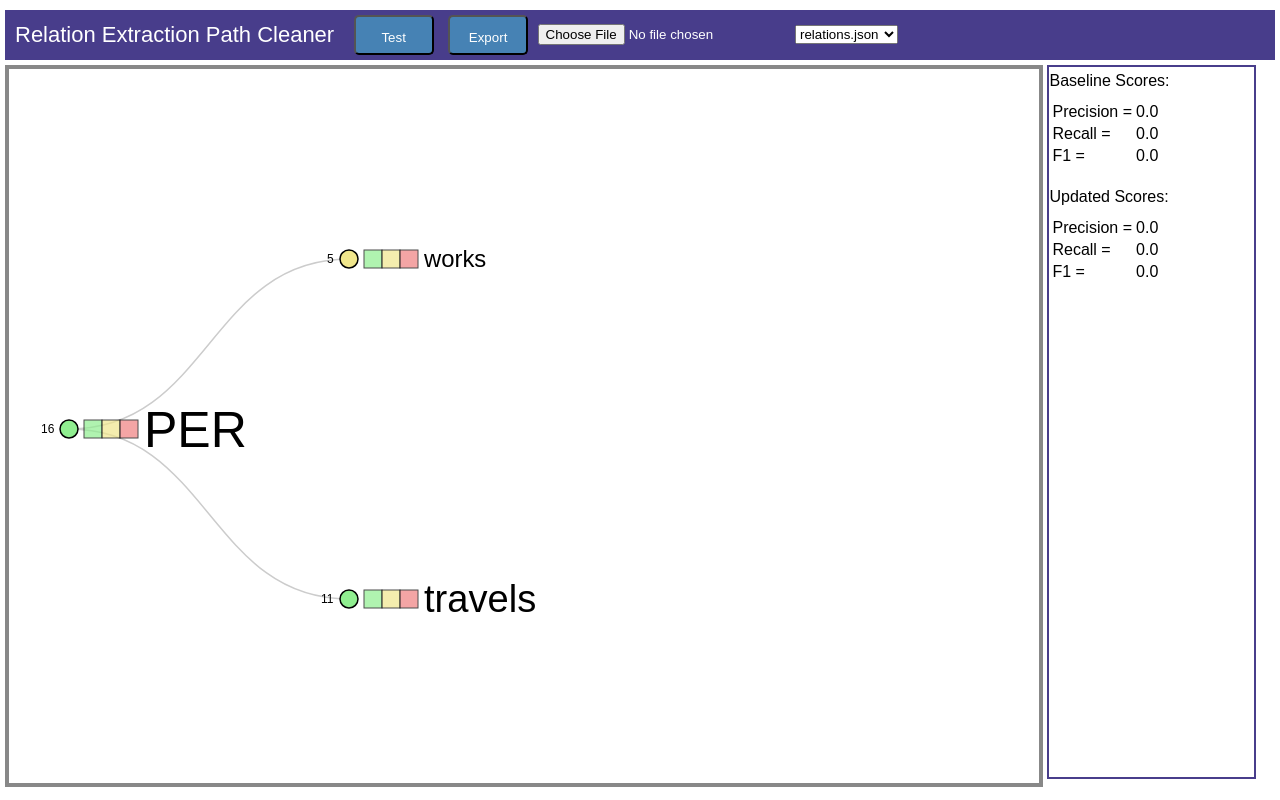
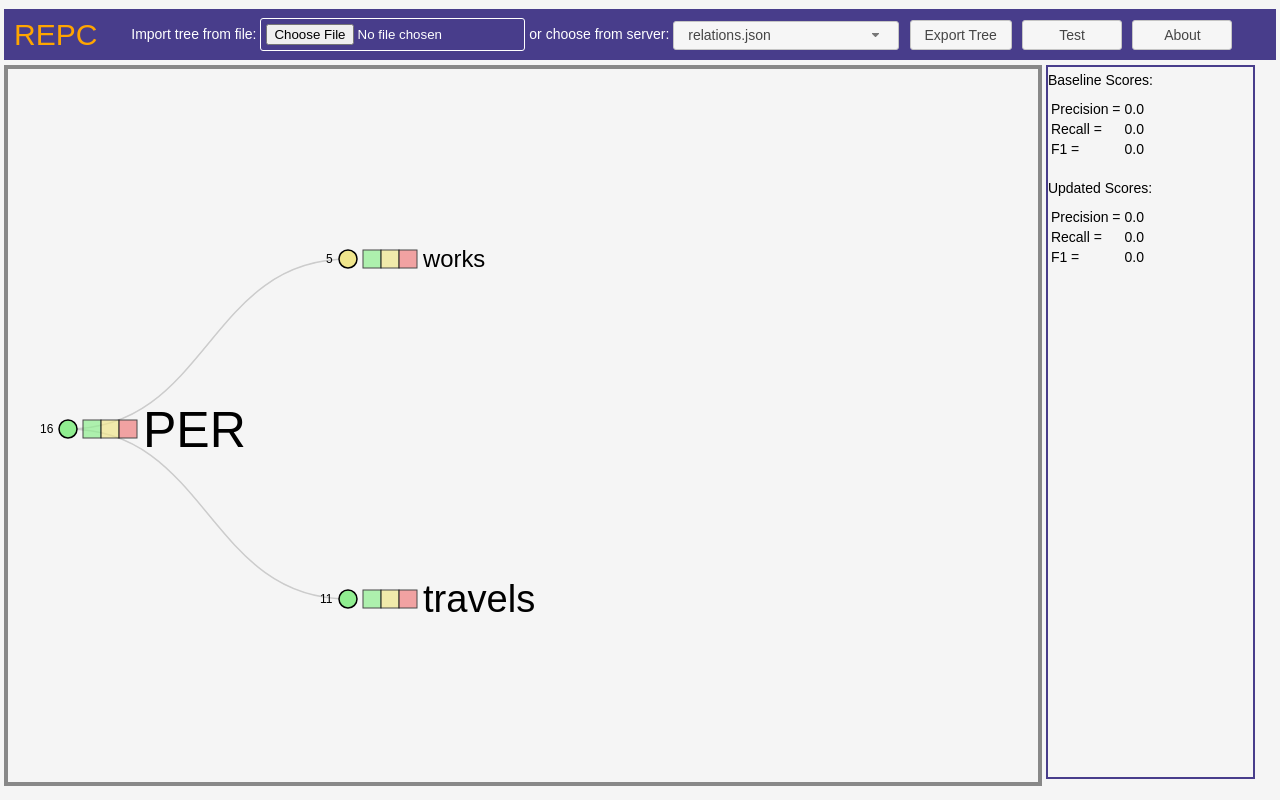
Before and after one commit to bddicken/repc, a plain HTML site: page client/index.html in a window 1280 px wide. Drawn offline with nearby package versions, Linux system fonts and the light colour scheme.

Commit message:
UI improvements

```diff
--- a/client/index.html
+++ b/client/index.html
@@ -6,12 +6,14 @@
 
   <link rel="stylesheet" type="text/css" href="./style/style.css">
 
+  <!-- JQuery -->
   <script src="./js/jquery-1.8.3.min.js"></script>
 
   <!-- JQuery UI -->
   <link rel="stylesheet" href="https://ajax.googleapis.com/ajax/libs/jqueryui/1.11.2/themes/smoothness/jquery-ui.css" />
   <script src="https://ajax.googleapis.com/ajax/libs/jqueryui/1.11.2/jquery-ui.min.js"></script>
 
+  <!-- D3 -->
   <script src="./js/d3.v3.js"></script>
   <script src="./js/d3.tip.js"></script>
 
@@ -21,17 +23,21 @@
 
 <div id="title-bar">
 
-<span id="title">Relation Extraction Path Cleaner</span>
+<span id="title">REPC</span>
+<!--<span id="title">Relation Extraction Path Cleaner</span>-->
 
-<button class="button-g">Test</button>
-<button class="button-g" id="export" >Export</button>
-<input class="input-g" type="file" id="fileInput">
-
-<select name="tree" id="tree">
+<span> Import tree from file: </span>
+<input class="input-g" type="file" id="import">
+<span> or choose from server: </span>
+<select class="button-g" name="tree" id="tree">
   <option value="resource/relations.json" selected>relations.json</option>
   <option value="resource/bio_links.json">bio_links.json</option>
   <option value="resource/flare.json">flare</option>
 </select>
+
+<button class="button-g" id="export" >Export Tree</button>
+<button class="button-g" id="test">Test</button>
+<button class="button-g" id="about">About</button>
 
 </div>
 
--- a/client/js/ui.js
+++ b/client/js/ui.js
@@ -35,7 +35,7 @@
 
 if (window.File && window.FileReader && window.FileList && window.Blob) {
     window.onload = function() {
-        var fileInput = document.getElementById('fileInput');
+        var fileInput = document.getElementById('import');
 
         fileInput.addEventListener('change', function(e) {
             var file = fileInput.files[0];
@@ -65,8 +65,8 @@ if (window.File && window.FileReader && window.FileList && window.Blob) {
 var bar = 70;
 var side = 250;
 var margin = {top: 20, right: 20, bottom: 30, left: 60};
-var width =  $( window ).width();
-var height =  $( window ).height() - bar - margin.top - margin.bottom;
+var width = $( window ).width();
+var height = $( window ).height() - bar - margin.top - margin.bottom;
 
 var i = 0,
     duration = 750,
@@ -118,6 +118,22 @@ var initTree = function(relations) {
     }
   }
 
+  function setNodeSizes(d) {
+    if (d.children && d.children.length > 0) {
+      var size = 0;
+      for (var i in d.children) {
+        size += setNodeSizes(d.children[i]);
+      }
+      d.size = size;
+      return size;
+    }
+    else {
+      d.size = 0;
+      return 1;
+    }
+  }
+
+  tree_roots[0].size = setNodeSizes(tree_roots[0]);
   tree_roots[0].children.forEach(collapse);
   update(tree_roots[0]);
 }
@@ -383,7 +399,7 @@ function getAncestorPathLength(d) {
   return 1;
 }
 
-// Gat ancestor path
+// Get ancestor path
 function getAncestorPath(d) {
   if(d.parent) { return getAncestorPath(d.parent) + " ~ " + d.name; }
   return d.name;
--- a/client/js/ui_interactions.js
+++ b/client/js/ui_interactions.js
@@ -1,12 +1,20 @@
 $(function() {
 
-    //$( "#tree" ).selectmenu();
-
-    $("#tree").change(function(e) {
+    $("#tree").selectmenu({
+      change : function(e) {
         var tree_file = e.target.value;
         d3.json(tree_file, function (error, data) {
             initTree(data);
         });
+      }
     });
 
+    $("#about").button().click(function() {
+        window.location = "./about.html";
+    });
+
+    $("#export").button();
+
+    $("#test").button();
+
 });
--- a/client/resource/relations.json
+++ b/client/resource/relations.json
@@ -1,51 +1,51 @@
 {
- "name": "PER", "type": "pos", "size": 16,
+ "name": "PER", "type": "pos",
  "children":
  [
   {
-   "name": "works", "type": "unk", "size":5,
+   "name": "works", "type": "unk",
    "children":
    [
     {
-     "name": "for", "type": "pos", "size":2,
+     "name": "for", "type": "pos",
      "children": [
-      {"name": "company", "type": "pos", "size": 1},
-      {"name": "school", "type": "pos", "size": 1}
+      {"name": "company", "type": "pos"},
+      {"name": "school", "type": "pos"}
      ]
     },
     {
-     "name": "at", "type": "pos", "size":2,
+     "name": "at", "type": "pos",
      "children": [
-      {"name": "company", "type": "unk", "size": 1},
-      {"name": "school", "type": "pos", "size": 1},
-      {"name": "hotel", "type": "pos", "size": 1}
+      {"name": "company", "type": "unk"},
+      {"name": "school", "type": "pos"},
+      {"name": "hotel", "type": "pos"}
      ]
     }
    ]
   },
   {
-   "name": "travels", "type": "pos", "size":11,
+   "name": "travels", "type": "pos",
    "children":
    [
     {
-     "name": "for", "type": "neg",  "size":2,
+     "name": "for", "type": "neg",
      "children": [
-      {"name": "company", "type": "neg", "size": 1},
-      {"name": "school", "type": "pos", "size": 1}
+      {"name": "company", "type": "neg"},
+      {"name": "school", "type": "pos"}
      ]
     },
     {
-     "name": "at", "type": "neg",  "size":9,
+     "name": "at", "type": "neg",
      "children": [
-      {"name": "company", "type": "neg", "size": 1},
-      {"name": "school", "type": "pos", "size": 1},
-      {"name": "corp", "type": "pos", "size": 1},
-      {"name": "co", "type": "pos", "size": 1},
-      {"name": "center", "type": "pos", "size": 1},
-      {"name": "centre", "type": "pos", "size": 1},
-      {"name": "place", "type": "pos", "size": 1},
-      {"name": "building", "type": "pos", "size": 1},
-      {"name": "shoppe", "type": "pos", "size": 1}
+      {"name": "company", "type": "neg"},
+      {"name": "school", "type": "pos"},
+      {"name": "corp", "type": "pos"},
+      {"name": "co", "type": "pos"},
+      {"name": "center", "type": "pos"},
+      {"name": "centre", "type": "pos"},
+      {"name": "place", "type": "pos"},
+      {"name": "building", "type": "pos"},
+      {"name": "shoppe", "type": "pos"}
      ]
     }
    ]
--- a/client/style/style.css
+++ b/client/style/style.css
@@ -32,6 +32,13 @@ table {
   font-family: 10px sans-serif;
 }
 
+#import {
+  border-style:solid;
+  border-radius:3px;
+  border-width:1px;
+  padding: 5px;
+}
+
 .link {
   fill: none;
   stroke: #ccc;
@@ -39,26 +46,25 @@ table {
 }
 
 #title-bar {
-  color:green;
-  background-color:orange;
+  color:white;
+  font-size:14px;
   background-color:DarkSlateBlue;
-  height:50px;
+  height:auto;
+  line-height:50px;
   width:100%;
   margin-bottom:5px;
   margin-top:5px;
+  display: inline-block;
 }
 
 #title {
-  font-size:22px;
-  color:white;
+  font-size:30px;
+  color:orange;
   vertical-align: middle;
-
   line-height:50px;
   height:50px;
   margin-left:10px;
-  margin-right:10px;
-
-  margin:10px;
+  margin-right:30px;
 }
 
 .input-g {
@@ -70,22 +76,13 @@ table {
   background-color:steelblue;
   vertical-align: middle;
   display:inline-block;
-
-  line-height:40px;
-  height:40px;
+  line-height:30px;
+  height:30px;
   margin-left:5px;
   margin-right:5px;
-  width:80px;
-
+  min-width:80px;
   text-align: center;
-
   border-radius: 5px;
-}
-
-body {
-    font-family: Arial, Helvetica, sans-serif;
-    margin:0px;
-    padding:5px;
 }
 
 .d3-tip {
@@ -116,3 +113,45 @@ body {
     top: 100%;
     left: 0;
 }
+
+body {
+    font: 14px sans-serif;
+    font-family: 'Varela Round', 'Indie Flower', cursive;
+    background-color:#f5f5f5;
+    background-repeat: repeat-y;
+    margin-top:0px;
+    margin-left:0px;
+    padding:0px;
+    font-family: Arial, Helvetica, sans-serif;
+    margin:0px;
+    padding:4px;
+}
+
+.ui-selectmenu-menu {
+    min-width: 140px;
+    max-width: 200px;
+    max-height: 400px;
+    overflow-y: auto;   /* prevent horizontal scrollbar */
+    overflow-x: hidden; /* add padding to account for vertical scrollbar */
+    z-index:1000 !important;
+    font: 'Varela Round', 'Indie Flower', cursive;
+    font-family: 'Varela Round', 'Indie Flower', cursive;
+    font-size:16px;
+    vertical-align:middle;
+}
+
+.ui-selectmenu-button {
+    min-width: 140px;
+    max-width: 220px;
+    font-family: 'Varela Round', 'Indie Flower', cursive;
+    font-size:16px;
+    vertical-align:middle;
+}
+
+.ui-button{
+    min-width: 100px;
+    max-width: 200px;
+    font-family: 'Varela Round', 'Indie Flower', cursive;
+    font-size:16px;
+    vertical-align:middle;
+}
```
Also changed, not shown: client/about.html (added, +43 -0 lines).
